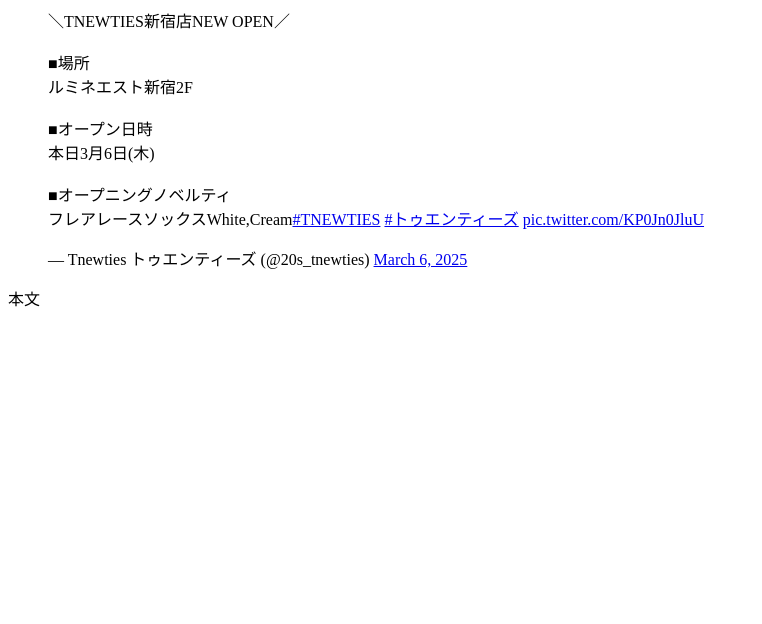
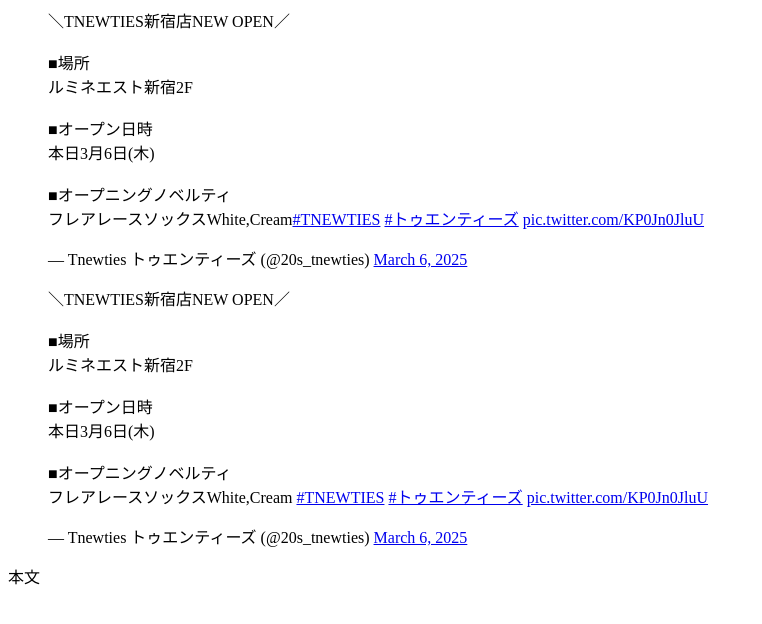
Before and after one commit to K0v4c5-157v4n/X4WH66j6cNgXyXEG_hawk_mki_github.io, a plain HTML site: page index.html in a window 1280 px wide. Shown: the whole page, without its empty margins (0-762 px from the left). Drawn offline with Linux system fonts and the light colour scheme.

Commit message:
Update index.html

```diff
--- a/index.html
+++ b/index.html
@@ -7,7 +7,18 @@
       <a href="https://twitter.com/hashtag/%E3%83%88%E3%82%A5%E3%82%A8%E3%83%B3%E3%83%86%E3%82%A3%E3%83%BC%E3%82%BA?src=hash&amp;ref_src=twsrc%5Etfw">#トゥエンティーズ</a>
         <a href="https://t.co/KP0Jn0JluU">pic.twitter.com/KP0Jn0JluU</a>
       </p>&mdash; Tnewties トゥエンティーズ (@20s_tnewties)
-    <a href="https://twitter.com/20s_tnewties/status/1897565375572926877?ref_src=twsrc%5Etfw">March 6, 2025</a></blockquote>
+    <a href="https://twitter.com/20s_tnewties/status/1897565375572926877">March 6, 2025</a></blockquote>
+  <script async src="https://platform.twitter.com/widgets.js" charset="utf-8"></script>
+
+
+
+  <blockquote class="twitter-tweet">
+    <p lang="ja" dir="ltr">＼TNEWTIES新宿店NEW OPEN／<br><br>■場所<br>ルミネエスト新宿2F<br><br>■オープン日時<br>本日3月6日(木)<br><br>■オープニングノベルティ<br>フレアレースソックスWhite,Cream
+      <a href="https://twitter.com/hashtag/TNEWTIES?src=hash&amp;ref_src=twsrc%5Etfw">#TNEWTIES</a>
+      <a href="https://twitter.com/hashtag/%E3%83%88%E3%82%A5%E3%82%A8%E3%83%B3%E3%83%86%E3%82%A3%E3%83%BC%E3%82%BA?src=hash&amp;ref_src=twsrc%5Etfw">#トゥエンティーズ</a>
+        <a href="https://t.co/KP0Jn0JluU">pic.twitter.com/KP0Jn0JluU</a>
+      </p>&mdash; Tnewties トゥエンティーズ (@20s_tnewties)
+    <a href="https://twitter.com/20s_tnewties">March 6, 2025</a></blockquote>
   <script async src="https://platform.twitter.com/widgets.js" charset="utf-8"></script>
 </head>
 <body>
```
